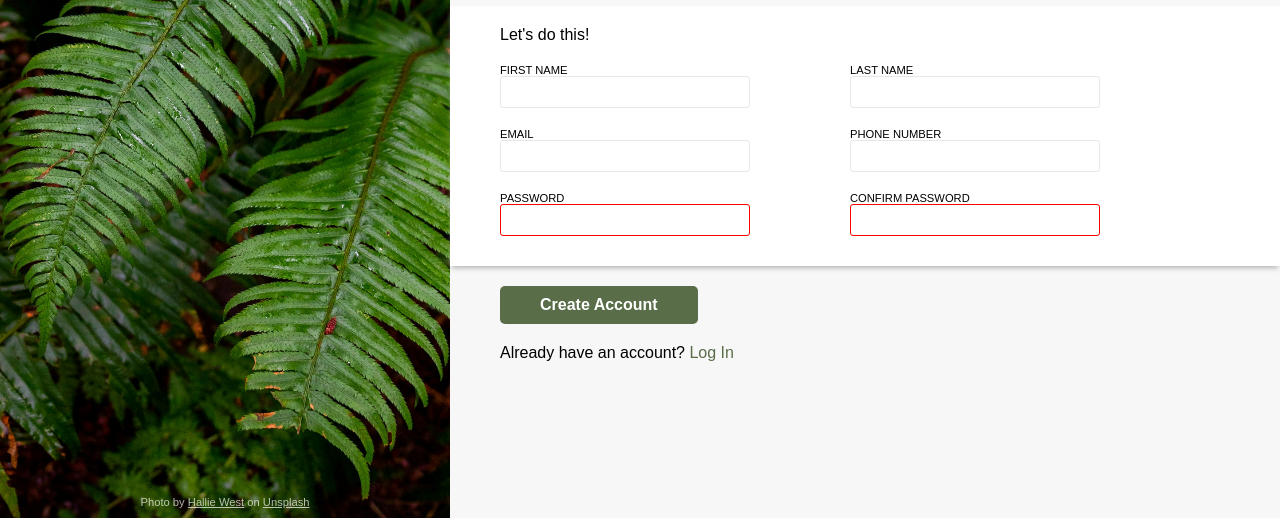
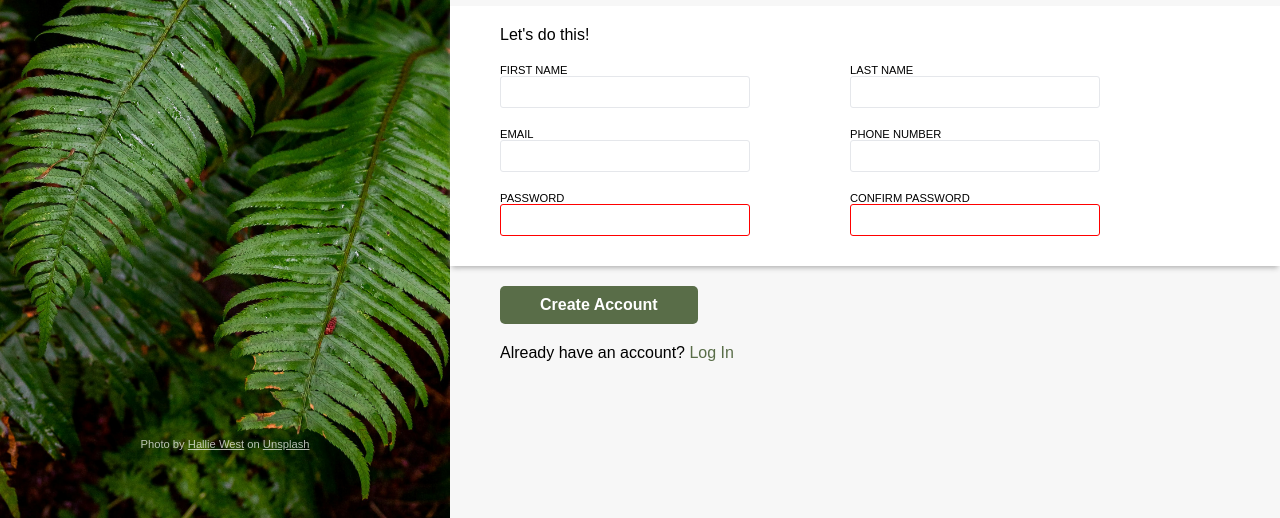
Before and after one commit to BigWojtek7/odin-sign-up-form, a plain HTML site: page index.html in a window 1280 px wide. Shown: the part 282-800 px from the top of the page. Drawn offline with Linux system fonts and the light colour scheme.

Commit message:
Change left text sign position to relative

```diff
--- a/style.css
+++ b/style.css
@@ -10,7 +10,7 @@
 
 body {
   display: flex;
-  font-family: Arial;
+  font-family: sans-serif, Verdana;
   background-color: #f7f7f7;
 }
 
@@ -50,9 +50,9 @@ body {
 .text-footer{
   color: #ffffff;
   font-size: 0.7rem;
-  position: absolute;
-  bottom: 10px;
-  width: inherit;
+  position: relative;
+  top: 600px;
+  width: 100%;
   opacity: 0.7;
 }
 
```
